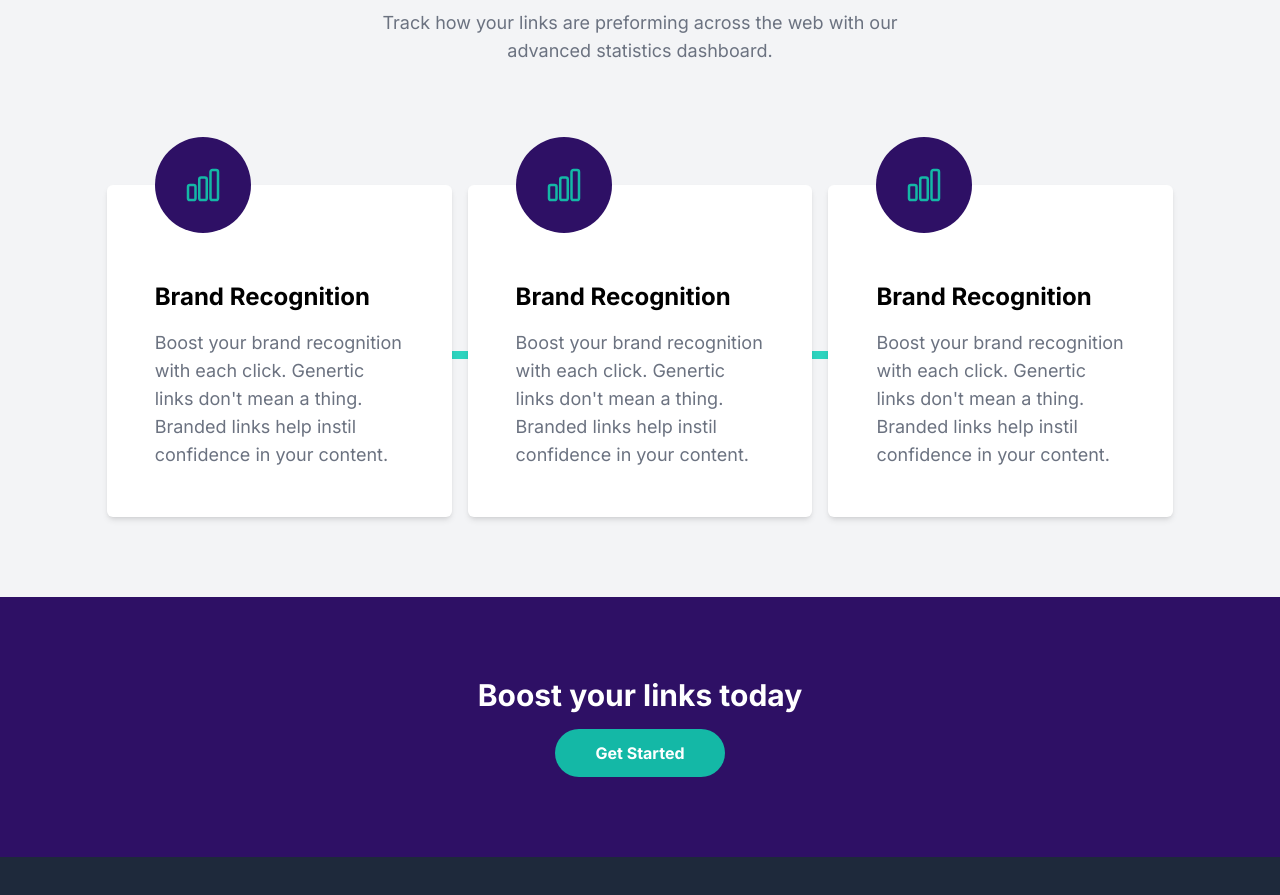
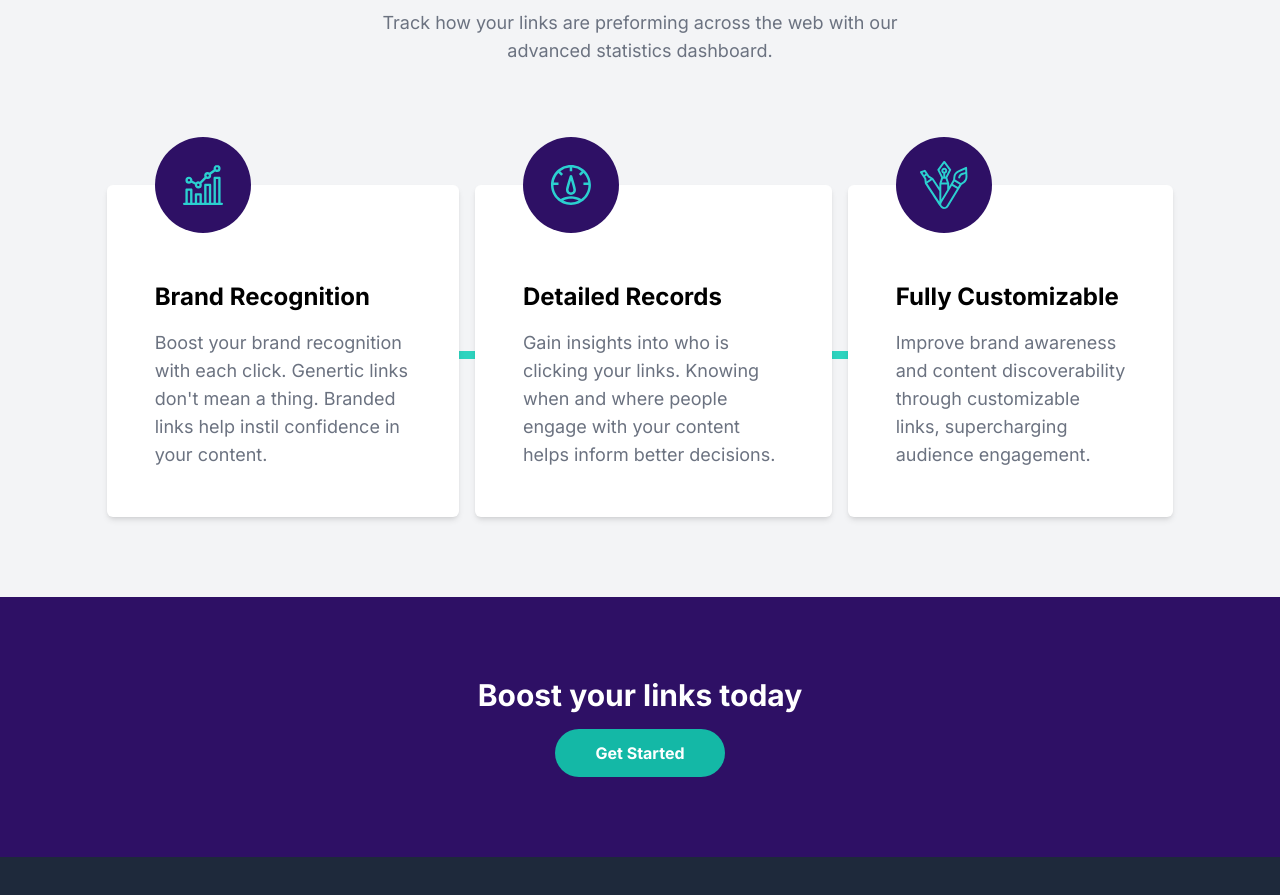
Before and after one commit to BrandTrump/Url-Shortening-Application, a Next.js app: page / in a window 1280 px wide. Shown: the part 960-1855 px from the top of the page. Built offline with nearby package versions, Linux system fonts and the light colour scheme.

Commit message:
refactor: included icon, title, subtitle props

```diff
--- a/components/InfoCard.tsx
+++ b/components/InfoCard.tsx
@@ -1,29 +1,20 @@
-function InfoCard() {
+import Image from "next/image";
+
+type Props = {
+  icon: any;
+  title: string;
+  subTitle: string;
+};
+
+function InfoCard({ icon, title, subTitle }: Props) {
   return (
     <div className="bg-white relative rounded-md md:h-full md:p-2 lg:p-4 shadow-md">
-      <div className="bg-violet-950 h-24 w-24 left-1/2 -top-12 absolute rounded-full -translate-x-1/2 lg:left-24">
-        <svg
-          xmlns="http://www.w3.org/2000/svg"
-          fill="none"
-          viewBox="0 0 24 24"
-          stroke-width="1.5"
-          stroke="currentColor"
-          className="w-10 h-10 text-teal-500 absolute left-1/2 -translate-x-1/2 top-1/2 -translate-y-1/2"
-        >
-          <path
-            stroke-linecap="round"
-            stroke-linejoin="round"
-            d="M3 13.125C3 12.504 3.504 12 4.125 12h2.25c.621 0 1.125.504 1.125 1.125v6.75C7.5 20.496 6.996 21 6.375 21h-2.25A1.125 1.125 0 013 19.875v-6.75zM9.75 8.625c0-.621.504-1.125 1.125-1.125h2.25c.621 0 1.125.504 1.125 1.125v11.25c0 .621-.504 1.125-1.125 1.125h-2.25a1.125 1.125 0 01-1.125-1.125V8.625zM16.5 4.125c0-.621.504-1.125 1.125-1.125h2.25C20.496 3 21 3.504 21 4.125v15.75c0 .621-.504 1.125-1.125 1.125h-2.25a1.125 1.125 0 01-1.125-1.125V4.125z"
-          />
-        </svg>
+      <div className="bg-violet-950 h-24 w-24 left-1/2 -top-12 absolute rounded-full -translate-x-1/2 lg:left-24 flex items-center justify-center">
+        <Image src={icon} alt="icon" />
       </div>
       <div className="p-8 pt-20 text-center flex flex-col space-y-4 md:text-start">
-        <h1 className="font-bold text-2xl">Brand Recognition</h1>
-        <p className="text-gray-500 text-lg">
-          Boost your brand recognition with each click. Genertic links
-          don&apos;t mean a thing. Branded links help instil confidence in your
-          content.
-        </p>
+        <h1 className="font-bold text-2xl">{title}</h1>
+        <p className="text-gray-500 text-lg">{subTitle}</p>
       </div>
     </div>
   );
```
